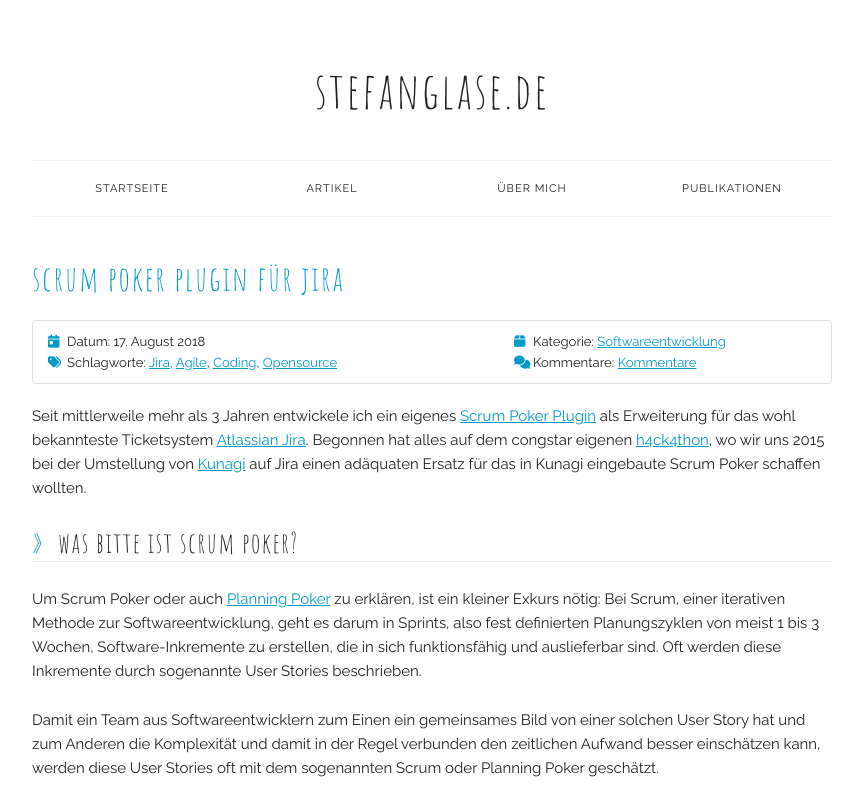
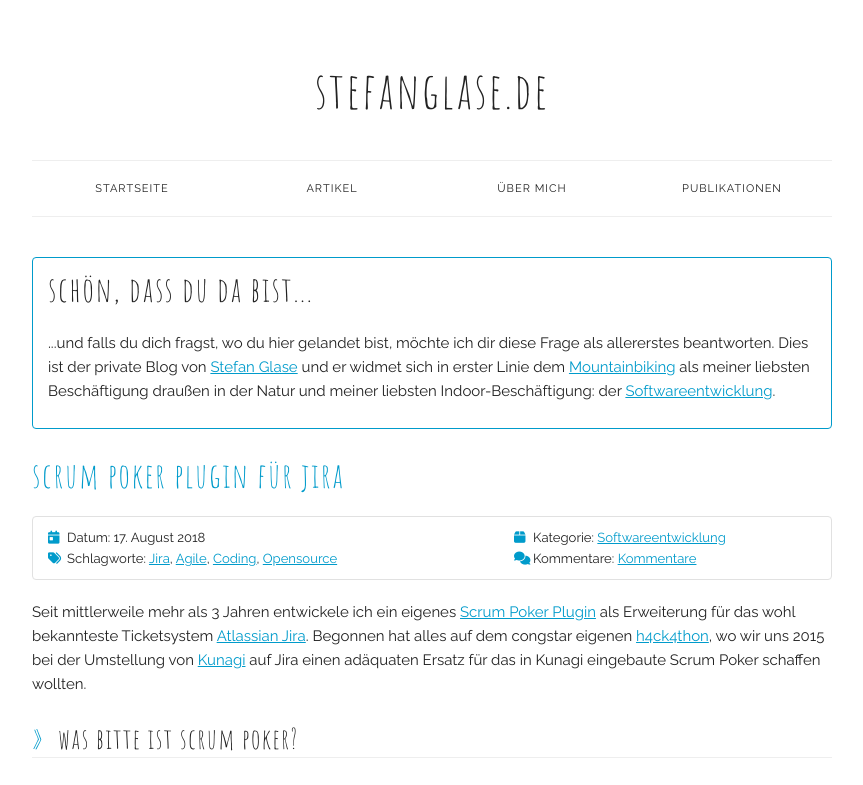
Before and after one commit to codescape/codescape.github.com, a Jekyll site: the page built from index.html, in a window 1280 px wide, cut to the strip 0-785 px from the top of the page. Shown: the whole strip, without its empty margins (208-1071 px from the left). Built offline with Jekyll 4.4.1, drawn with Linux system fonts in a browser that asks for light colours; nearby versions of some CDN libraries; the list of posts is cut into pages by our own code; comment, search, counter and statistics services are not loaded.

Commit message:
update about and add hero

```diff
--- a/css/custom.css
+++ b/css/custom.css
@@ -95,6 +95,14 @@ img {
     border-top: 1px solid #eee;
     padding: 4rem 0 0;
     margin-bottom: 0; }
+
+/* hero */
+
+.hero {
+    border: 1px solid #009bcb;
+    border-radius: 4px;
+    padding: 1rem 1.5rem 0;
+    margin: 0 0 2.5rem; }
 
 /* headings */
 
@@ -293,7 +301,7 @@ code {
 .copyright a:hover {
   color: #009bcb; }
 
-/* Larger than phone */
+/***************************** Larger than phone *****************************/
 
 @media (min-width: 550px) {
 
@@ -307,7 +315,7 @@ code {
 
 }
 
-/* Larger than tablet */
+/***************************** Larger than tablet ****************************/
 
 @media (min-width: 750px) {
 
--- a/index.html
+++ b/index.html
@@ -1,6 +1,13 @@
 ---
 layout: default
 ---
+
+{% unless paginator.previous_page %}
+<div class="hero">
+  <h2>Schön, dass du da bist...</h2>
+  <p>...und falls du dich fragst, wo du hier gelandet bist, möchte ich dir diese Frage als allererstes beantworten. Dies ist der private Blog von <a href="{{ "/about" | prepend: site.baseurl }}">Stefan Glase</a> und er widmet sich in erster Linie dem <a href="{{ "/articles/by-category/#mountainbiking" | prepend: site.baseurl }}">Mountainbiking</a> als meiner liebsten Beschäftigung draußen in der Natur und meiner liebsten Indoor-Beschäftigung: der <a href="{{ "/articles/by-category/#softwareentwicklung" | prepend: site.baseurl }}">Softwareentwicklung</a>.</p>
+</div>
+{% endunless %}
 
 {% for post in paginator.posts %}
 {% assign content = post.content %}
```
Also changed, not shown: about.md (+12 -3 lines).
